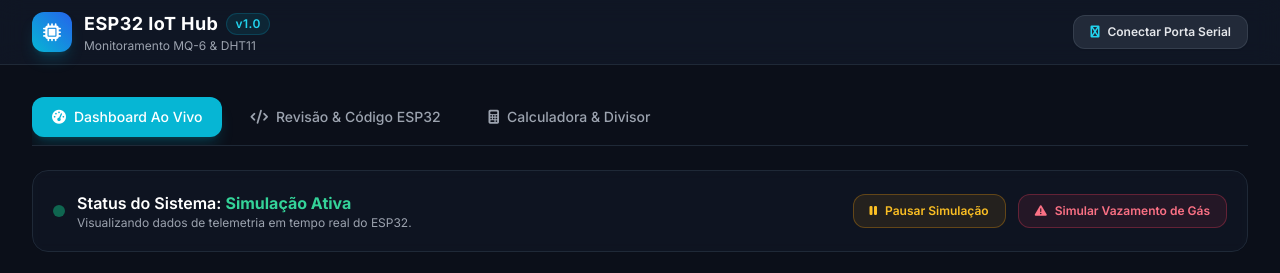
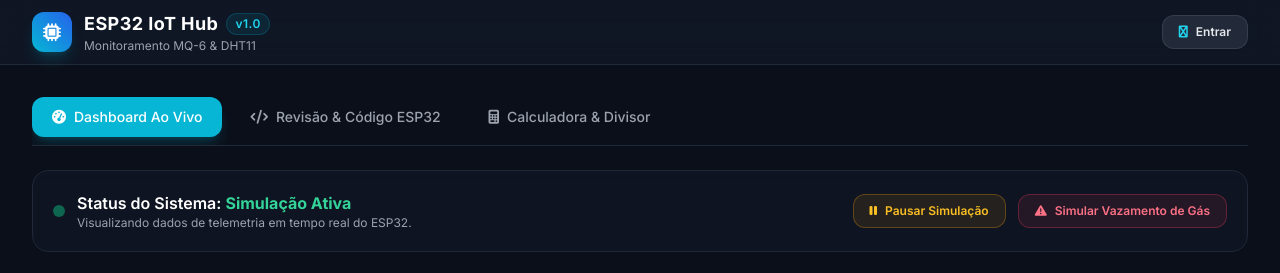
Before and after one commit to its-amaya/IoT-Projects, a plain HTML site: page index.html in a window 1280 px wide. Shown: the top 273 px of the page. Drawn offline with nearby package versions, Linux system fonts and the light colour scheme.

```diff
--- a/index.html
+++ b/index.html
@@ -62,7 +62,7 @@
             <div class="flex items-center space-x-3">
                 <button id="webserial-btn" onclick="toggleWebSerial()" class="flex items-center space-x-2 px-4 py-2 rounded-xl text-xs font-semibold bg-gray-700/50 hover:bg-gray-700 text-gray-200 border border-gray-600/50 transition shadow-sm">
                     <i class="fa-solid fa-usb text-cyan-400"></i>
-                    <span id="webserial-text">Conectar Porta Serial</span>
+                    <span id="webserial-text">Entrar</span>
                 </button>
             </div>
         </div>
```
